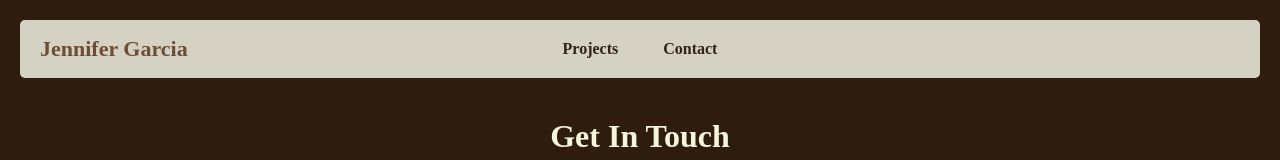
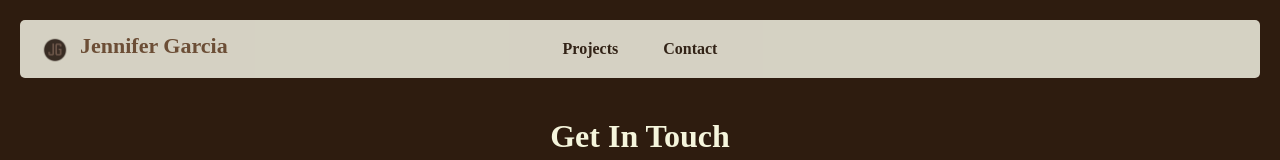
Before and after one commit to Jengar21/Website, a website: page contact.html in a window 1280 px wide. Shown: the top 160 px of the page. Drawn offline with Linux system fonts and the light colour scheme.

Commit message:
added logo

```diff
--- a/contact.html
+++ b/contact.html
@@ -10,7 +10,7 @@
     <header>
         <div class="header-container">
             <div class="header-left">
-                <a href="./index.html"><span class="highlight">Jennifer Garcia</span></a>
+                <a href="./index.html"><img src="./images/JGlogo.png" alt="Logo" style="height: 30px; vertical-align: middle; margin-right: 10px;"><span class="highlight">Jennifer Garcia</span></a>
             </div>
             <nav class="header-center">
                 <a href="./projects.html">Projects</a>
```
Also changed, not shown: projects.html (+1 -1 lines).
